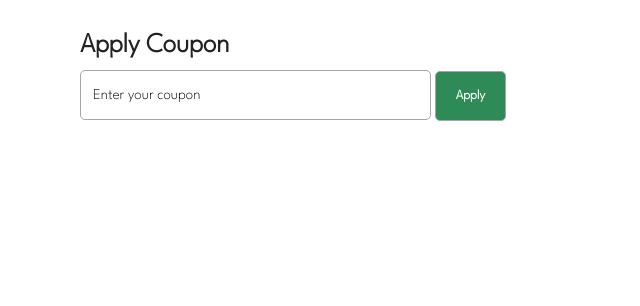
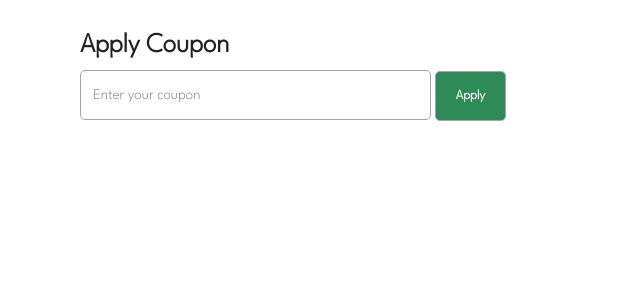
Before and after one commit to naina608/cara-ecommerce-website.github.io, a plain HTML site: page cart.html in a window 1280 px wide. Shown: the part 770-1076 px from the top of the page, 0-640 px from the left. Drawn offline with Linux system fonts and the light colour scheme; a web font is replaced by a local one.

Commit message:
Update cart.html

```diff
--- a/cart.html
+++ b/cart.html
@@ -75,7 +75,7 @@
         <div class="coupon">
             <h4>Apply Coupon</h4>
             <div>
-            <input type="text" value="Enter your coupon" name="" id="">
+            <input type="text" placeholder="Enter your coupon" name="" id="">
             <button>Apply</button>
             </div>
         </div>
```
